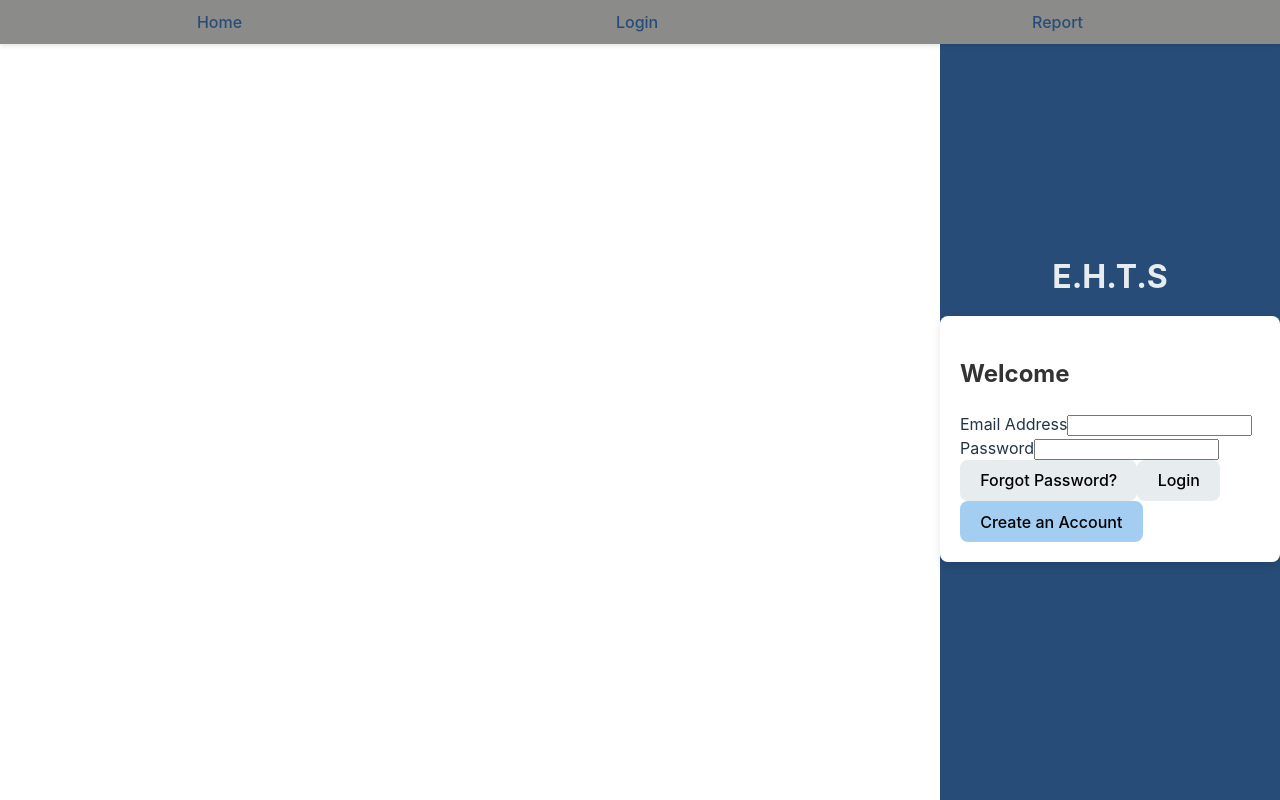
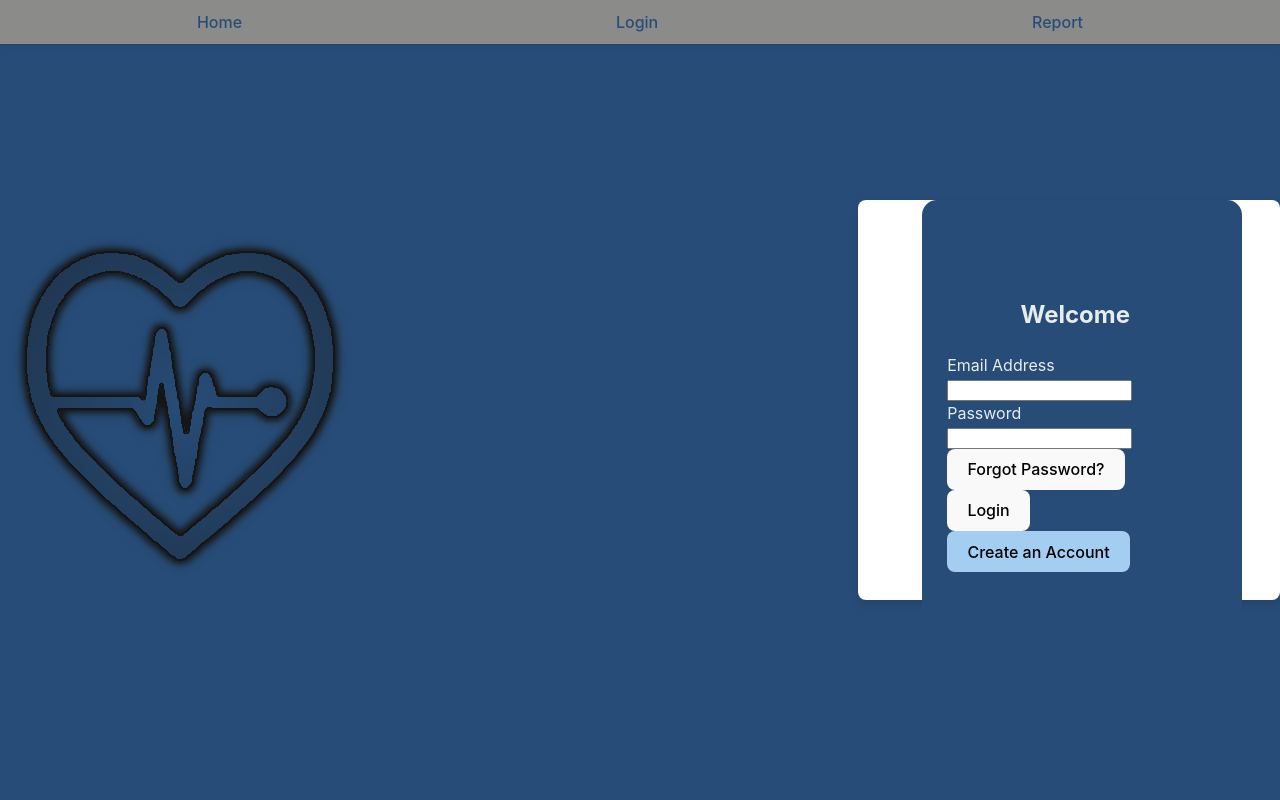
Before and after one commit to ehtsdeveloper/BiasDetector, a React (Vite) app in the folder biasdetector/: page /Login in a window 1280 px wide. Built offline with nearby package versions, Linux system fonts and the light colour scheme.

Commit message:
Additional CSS to Log in page

```diff
--- a/biasdetector/src/components/Login/Login.jsx
+++ b/biasdetector/src/components/Login/Login.jsx
@@ -4,11 +4,11 @@ import './LoginStyles.css';
 const Login = () => {
     return (
         <div className = "login-container">
-            <div className = "logo">
-                {/* ADD LOGO IMAGE HERE */}
-                <h1>E.H.T.S</h1>
-            </div>
-            {/* Login Class */}
+            {/* LOGO */}
+        <img classname = "logo" src="src/assets/ehtslogo_ver2.png" alt="Logo" />
+            {/* FORM CONTAINER */}
+            <div className = "form-container">
+                {/* LOGIN FORM */}
                 <div className = "login-form">
                     <h2>Welcome</h2>
                     <form>
@@ -16,9 +16,7 @@ const Login = () => {
                         <div className = "login-credentials">
                             <label htmlFor = "email">Email Address</label>
                             <input type="email" id="email" name="email" required />
-                    </div>
-                {/* PASSWORD */}
-                    <div className = "login-credentials">
+
                             <label htmlFor = "password">Password</label>
                             <input type="password" id="password" name="password" required />
                         </div>
@@ -26,10 +24,10 @@ const Login = () => {
                         <div className = "login-actions">
                             <button type="button" className="password-button">Forgot Password?</button>
                             <button type="submit" className="login-button">Login</button>
+                            <button type="button" className="create-button">Create an Account</button>
                         </div>
-                {/* CREATE AN ACCOUNT BUTTON */}
-                    <button type="button" className="create-button">Create an Account</button>
                     </form>
+                </div>
             </div>
         </div>
     )
--- a/biasdetector/src/components/Login/LoginStyles.css
+++ b/biasdetector/src/components/Login/LoginStyles.css
@@ -1,39 +1,53 @@
 .login-container{
-    position: absolute;
-    right: 0;
-    top: 0;
+  background-color: #274C77 ;
+  width: 100vw;
+  height: 100vh;
   display: flex;
-    flex-direction: column;
+  justify-content: center;
   align-items: center;
-    justify-content: center;
-    height: 100vh;
+  z-index: 1;
+}
+
+.form-container {
+  background-color: white;
+  width: 20vw; /* 20% of the viewport width */
+  height: 50vh; /* 50% of the viewport height */
+  padding-left: 5%;
+  padding-right: 8%;
+  border-radius: 8px;
+  box-shadow: 0 4px 8px rgba(0, 0, 0, 0.1);
+  margin-left: auto
+}
+
+.login-form {
   background-color: #274C77 ;
-    z-index: 1; /* Ensure the login container is behind the header */
-}
-.logo h1{
-    color: #E7ECEF;
-    font-size: 2rem;
-}
-.login-form {
-    position: relative;
-    top: 0;
-    background-color: #FFF;
-    padding: 20px;
-    border-radius: 8px;
-    box-shadow: 0 4px 8px rgba(0,0,0,0.1);
-    width: 300px;
+  width: 20vw;
+  height: 50vh;
+  padding-left: 10%;
+  padding-right: 15%;
+  padding-top: 30%;
+  padding-bottom: 30%;
+  border-radius: 15px;
 }
 
 .login-form h2 {
-    color: #333;
+  text-align: center;
+  color: #E7ECEF;
 }
 
-  .login-button, .password-button {
+form{
+  justify-content: center;
+  color: #E7ECEF;
+}
+
+.login-action {
   background-color: #E7ECEF;
-    color: 274C77;
+  color: #274C77;
   cursor: pointer;
+  font-size: 10px;
 }
+
 .create-button{
   background-color: #A3CEF1;
-    color: 274C77;
+  color: black;
 }
```
Lines whose indentation alone changed are shown as unchanged.
